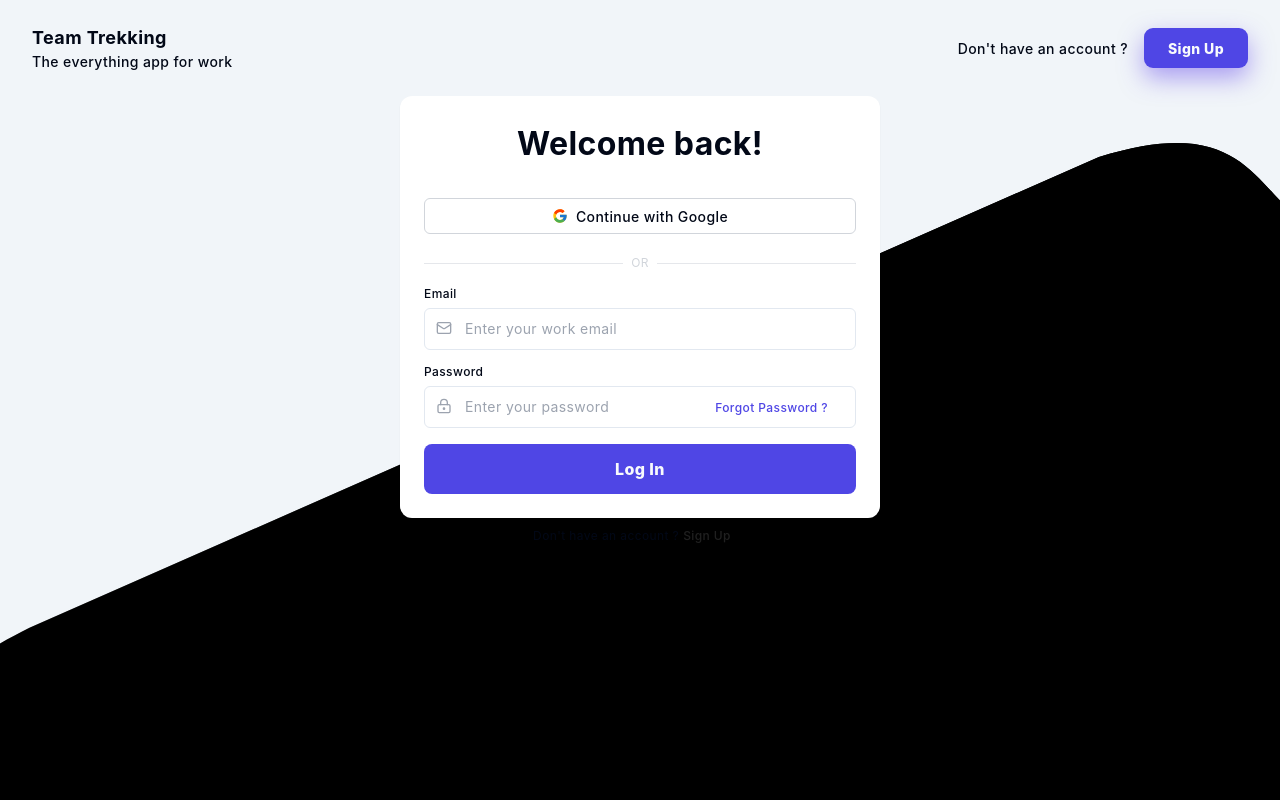
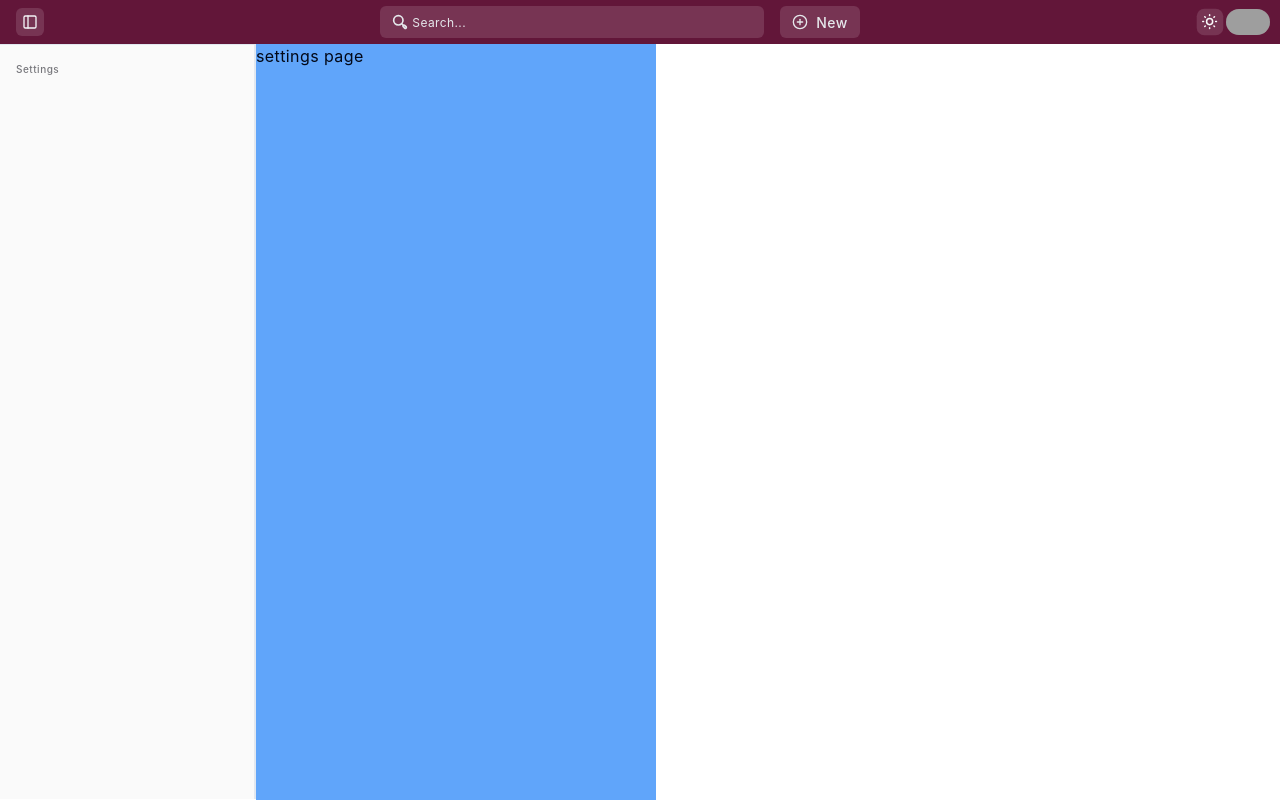
Before and after one commit to TheDrifter408/team-trekking, a React (Vite) app: page /settings in a window 1280 px wide. Before the commit this address led to /login. Built offline with nearby package versions, Linux system fonts and the light colour scheme; grey boxes are pictures that could not be loaded.

Commit message:
Settings page initialized.

```diff
--- /dev/null
+++ b/src/pages/layout/components/settings-sidebar.tsx
@@ -0,0 +1,58 @@
+'use client';
+
+import * as React from 'react';
+import { cn } from '@/lib/utils';
+import {
+  Sidebar,
+  SidebarContent,
+  SidebarFooter,
+  SidebarGroup,
+  SidebarGroupLabel,
+  SidebarHeader,
+  SidebarRail,
+  useSidebar,
+} from '@/components/shadcn-ui/sidebar';
+
+export const SettingsSidebar = (
+  props: React.ComponentProps<typeof Sidebar>
+) => {
+  const { state } = useSidebar();
+  const isOpen = state !== 'collapsed';
+
+  return (
+    <Sidebar
+      collapsible="icon"
+      className={cn(
+        'h-[calc(100%-45px)] border-r-[2px] mt-[44px] ',
+        'peer-data-[state=collapsed]:w-[calc(100%-var(--sidebar-width-icon))]',
+        'peer-data-[state=expanded]:w-[calc(100%-var(--sidebar-width))]'
+      )}
+      {...props}
+    >
+      <SidebarHeader className="border-b py-0">
+        {/* You can place your Settings title or branding here */}
+      </SidebarHeader>
+
+      <SidebarContent>
+        {isOpen ? (
+          <SidebarGroup>
+            <SidebarGroupLabel className="text-xs font-medium tracking-wider">
+              Settings
+            </SidebarGroupLabel>
+            {/* Add your settings navigation items here */}
+          </SidebarGroup>
+        ) : (
+          <SidebarGroup className="justify-center flex items-center">
+            {/* You can show an icon here for collapsed state */}
+          </SidebarGroup>
+        )}
+      </SidebarContent>
+
+      <SidebarFooter>
+        {/* Optional: footer actions, such as user profile or logout */}
+      </SidebarFooter>
+
+      <SidebarRail />
+    </Sidebar>
+  );
+};
--- /dev/null
+++ b/src/pages/layout/settings-layout.tsx
@@ -0,0 +1,23 @@
+import Settings from '@/pages/settings';
+import { SettingsSidebar } from '@/pages/layout/components/settings-sidebar.tsx';
+import { AppHeader } from '@/pages/layout/components/app-header';
+import { SidebarInset, SidebarProvider } from '@/components/shadcn-ui/sidebar';
+import { useTMTStore } from '@/stores/zustand';
+
+const SettingsLayout = () => {
+  const { user } = useTMTStore();
+  return (
+    <div className="flex flex-col h-screen">
+      <SidebarProvider className="flex flex-col h-full">
+        <AppHeader user={user} />
+        <div className="flex flex-1 overflow-hidden">
+          <SettingsSidebar />
+          <SidebarInset className="flex-1 overflow-auto">
+            <Settings />
+          </SidebarInset>
+        </div>
+      </SidebarProvider>
+    </div>
+  );
+};
+export default SettingsLayout;
--- /dev/null
+++ b/src/pages/settings/index.tsx
@@ -0,0 +1,9 @@
+const SettingsPage = () => {
+  return (
+    <div>
+      <div className="w-[400px] h-screen bg-blue-400">settings page</div>
+    </div>
+  );
+};
+
+export default SettingsPage;
--- a/src/routes/index.tsx
+++ b/src/routes/index.tsx
@@ -5,6 +5,7 @@ import { Fallback } from '../pages/fallback/fallback-route.tsx';
 
 const AppLayout = lazy(() => import('@/pages/layout/app-layout.tsx'));
 const HeaderLayout = lazy(() => import('@/pages/layout/header-layout.tsx'));
+const SettingsLayout = lazy(() => import('@/pages/layout/settings-layout.tsx'));
 const Login = lazy(() => import('@/pages/login/sign-in.tsx'));
 const SignUp = lazy(() => import('@/pages/login/sign-up'));
 const ForgotPassword = lazy(() => import('@/pages/login/forgot-password.tsx'));
@@ -16,6 +17,7 @@ const List = lazy(() => import('@/pages/list'));
 const Task = lazy(() => import('@/pages/task'));
 const Calendar = lazy(() => import('@/pages/calendar'));
 const Inbox = lazy(() => import('@/pages/inbox'));
+const Settings = lazy(() => import('@/pages/settings'));
 
 const AppRoutes = () => {
   return (
@@ -38,6 +40,9 @@ const AppRoutes = () => {
           <Route element={<HeaderLayout />}>
             <Route path="task" element={<Task />} />
           </Route>
+          <Route element={<SettingsLayout />}>
+            <Route path={'settings'} element={<Settings />} />
+          </Route>
         </Route>
 
         <Route path="*" element={<Navigate to="/login" replace />} />
```
